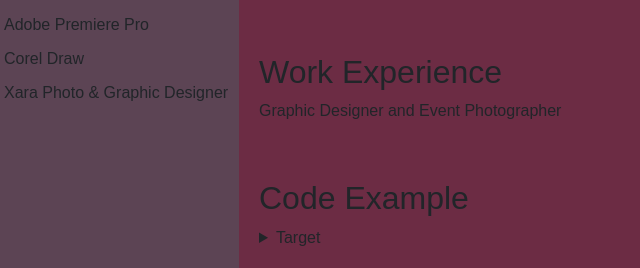
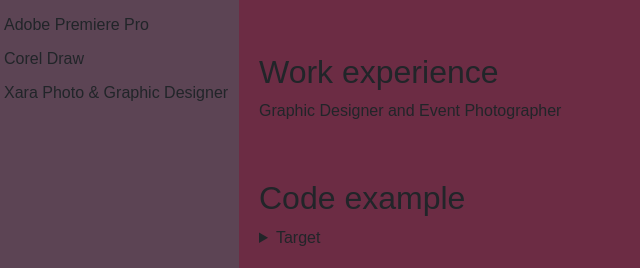
Before and after one commit to belphoto/rsschool-cv, a plain HTML site: page index.html in a window 1280 px wide. Shown: the part 803-1071 px from the top of the page, 101-741 px from the left. Drawn offline with nearby package versions, Linux system fonts and the light colour scheme.

```diff
--- a/index.html
+++ b/index.html
@@ -81,11 +81,11 @@
                 </ul>
             </section>
           <section class="experience">
-                <h2 id="experience">Work Experience</h2>
+                <h2 id="experience">Work experience</h2>
                 <p> Graphic Designer and Event Photographer</p>
            </section>
           <section class="code-example">
-                <h2 id="code-example">Code Example</h2>
+                <h2 id="code-example">Code example</h2>
                 <details>
                 <summary> Target</summary>
                 <pre>
```
